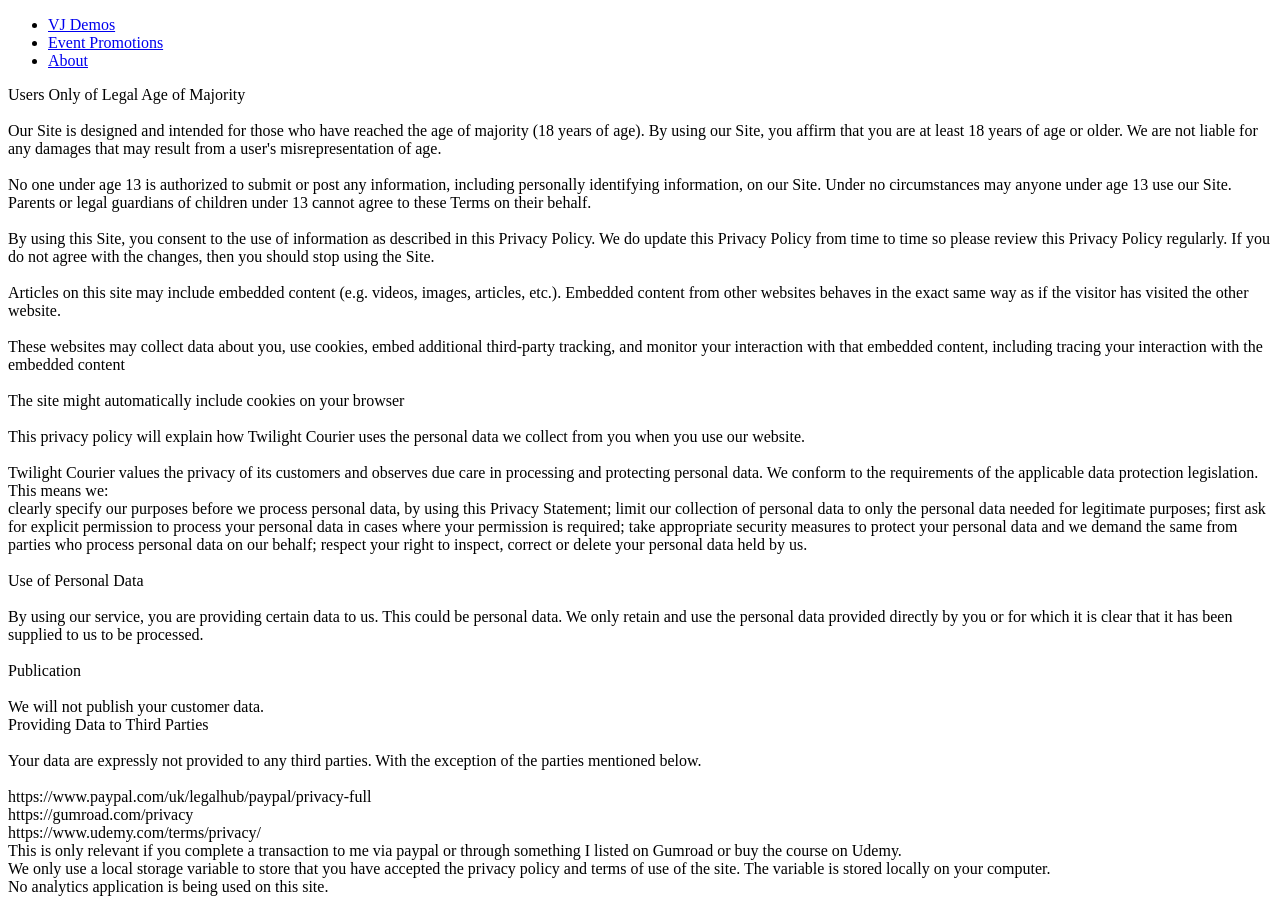
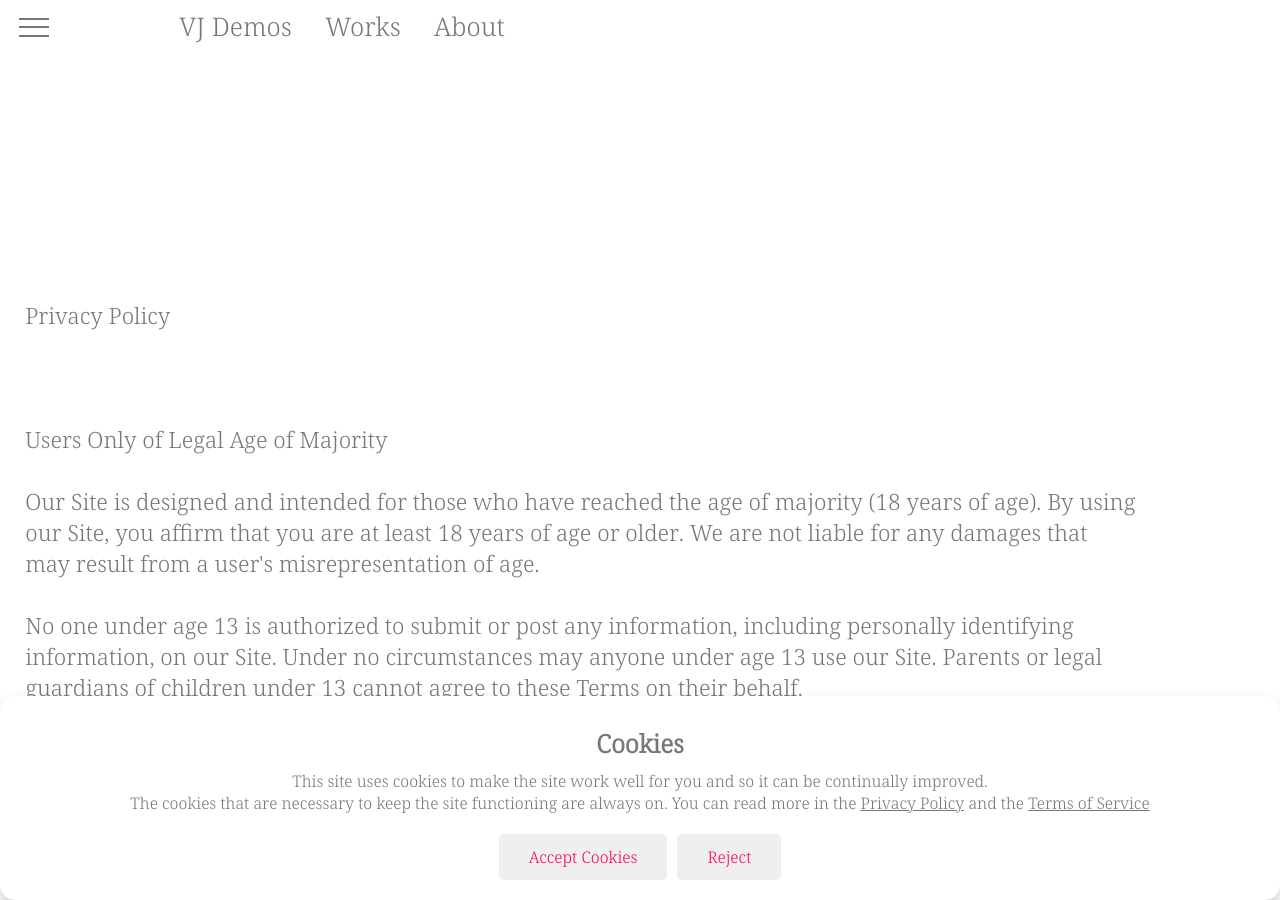
Before and after one commit to twilightcourier/twilightcourier.github.io, a Jekyll site: the page built from privacy.html, in a window 1280 px wide and 900 px high. Built offline with Jekyll 4.4.1, drawn with Linux system fonts in a browser that asks for light colours; some of the changed text lies outside the part shown.

Commit message:
privacy policy2

```diff
--- a/privacy.html
+++ b/privacy.html
@@ -1,47 +1,15 @@
-<!DOCTYPE html>
-<html>
-<title>Twilight Courier</title>
+---
+title: Privacy Policy
+layout: article_page
+css_link1: articles
+---
 
-<meta name="description" content="VJ providing concert visuals, customized animations to promote events,
-and specialised audio reactive video loops">
-<meta name="keywords" content="VJ,Concert Visuals,Resolume, customized promotional animations,
-audio reactive, Club Kaiku, Twilight Courier, twilightcourier, hardcore VJ, speedcore visuals">
-<meta name="author" content="Twilight Courier">
+<div class = "page-spacing">
+<div class="page-main-text">
 
-<meta property=“og:title” content=“Twilight, VJ specialising in visuals for harder styles of electronic music and
-    creating customized animations to promote events” />
-<meta property="og:type" content="website" />
-<meta property="og:image" content="Images/logo.jpg" />
-<meta property=“og:url” content=“https://www.twilightcourier.com” />
-<meta property=“og:description” content=“VJ providing concert visuals, customized animations to promote events, and
-    specialised audio reactive video loops ” />
+        Privacy Policy<br><br>
+        <br><br>
 
-<meta name="viewport" content="width=device-width" />
-<meta name="viewport" content="width=device-width, initial-scale=1.0">
-
-
-
-
-<link rel="stylesheet" href="style.css" />
-<link rel="stylesheet" href="tile1.css" />
-
-<body>
-    <div class="overflow_box_hide">
-    </div>
-
-    <header class="" main-header">
-        <nav class="main-nav nav">
-            <ul>
-                <li><a href="index.html">VJ Demos</a></li>
-                <li><a href="index.html#eventP">Event Promotions</a></li>
-                <li><a href="about.html">About</a></li>
-            </ul>
-
-        </nav>
-
-    </header>
-
-    <p class="privacy">
         Users Only of Legal Age of Majority<br><br>
         Our Site is designed and intended for those who have reached the age of majority (18 years of age). By using our
         Site, you affirm that you are at least 18 years of age or older. We are not liable for any damages that may
@@ -210,15 +178,5 @@
 
         Twilight Courier keeps our privacy policy under regular review and places any updates on this web page. This privacy
         policy was last updated on 3 May, 2026.<br><br>
-    </p>
-
-          </div>
-        <div class="footer">
-            <p> © Twilight Courier 2022–2026</p>
-            <a href="privacy.html">Privacy Policy</a>
-            <a href="terms.html"> Terms of Service</a>
-        </div>
-
-</body>
-
-</html>
+</div>
+</div>
```
